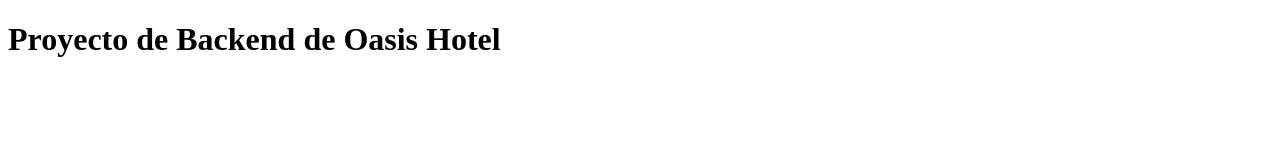
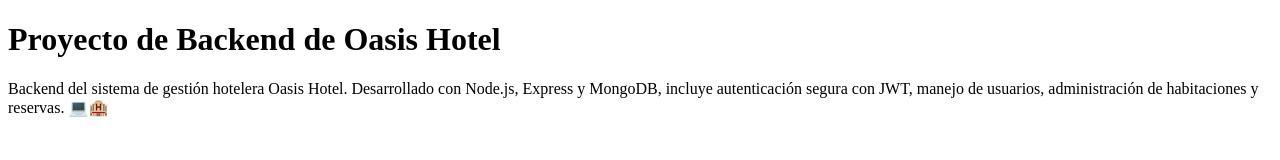
Before and after one commit to DylanSDev/oasisHotel-backend, a website: page public/index.html in a window 1280 px wide. Drawn offline with Linux system fonts and the light colour scheme.

Commit message:
Se configuro un archivo estatico en la ruta principal del backend.

```diff
--- a/public/index.html
+++ b/public/index.html
@@ -16,5 +16,10 @@
   </head>
   <body>
     <h1>Proyecto de Backend de Oasis Hotel</h1>
+    <p>
+      Backend del sistema de gestión hotelera Oasis Hotel. Desarrollado con
+      Node.js, Express y MongoDB, incluye autenticación segura con JWT, manejo
+      de usuarios, administración de habitaciones y reservas. 💻🏨
+    </p>
   </body>
 </html>
```
Also changed, not shown: index.js (+8 -2 lines).
